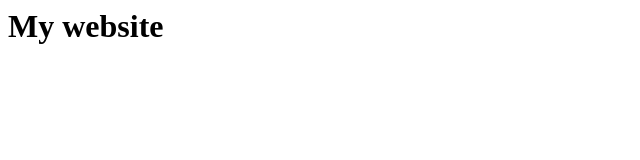
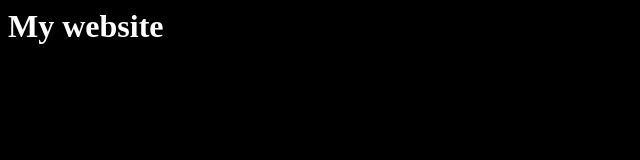
Before and after one commit to Dainis19/RPISERVER, a plain HTML site: page templates/index.html in a window 1280 px wide. Shown: the whole page, without its empty margins (0-640 px from the left). Drawn offline with Linux system fonts and the light colour scheme.

Commit message:
Update index.html

```diff
--- a/templates/index.html
+++ b/templates/index.html
@@ -1,4 +1,7 @@
 <html>
+<head>
+<link rel="stylesheet" href='/static/style.css' />
+</head>
 <body>
 <h1>My website</h1>
 </body>
```
